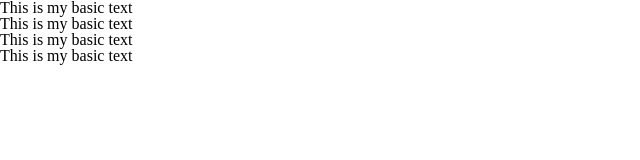
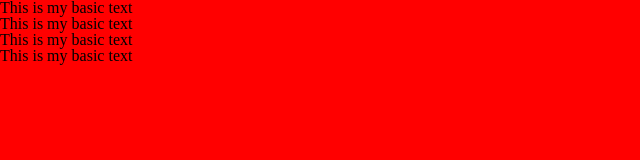
Before and after one commit to WCramRTC/Review_1_S22, a plain HTML site: page index.html in a window 1280 px wide. Shown: the whole page, without its empty margins (0-640 px from the left). Drawn offline with Linux system fonts and the light colour scheme.

Commit message:
Changed Background

```diff
--- a/index.html
+++ b/index.html
@@ -6,6 +6,7 @@
     <meta name="viewport" content="width=device-width, initial-scale=1.0">
     <title>Review 1</title>
     <link href="style/reset_full.css" rel="stylesheet">
+    <link href="style/style.css" rel="stylesheet">
 </head>
 <body>
     <p>This is my basic text</p>
--- a/style/style.css
+++ b/style/style.css
@@ -0,0 +1,3 @@
+html {
+    background-color: red;
+}
```
